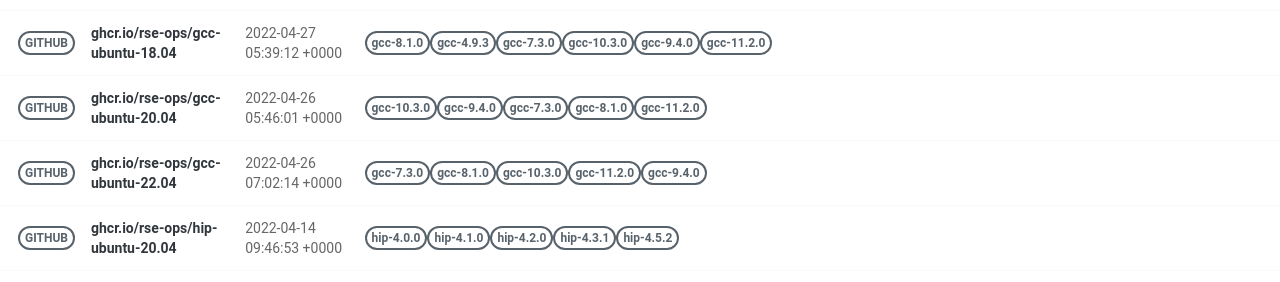
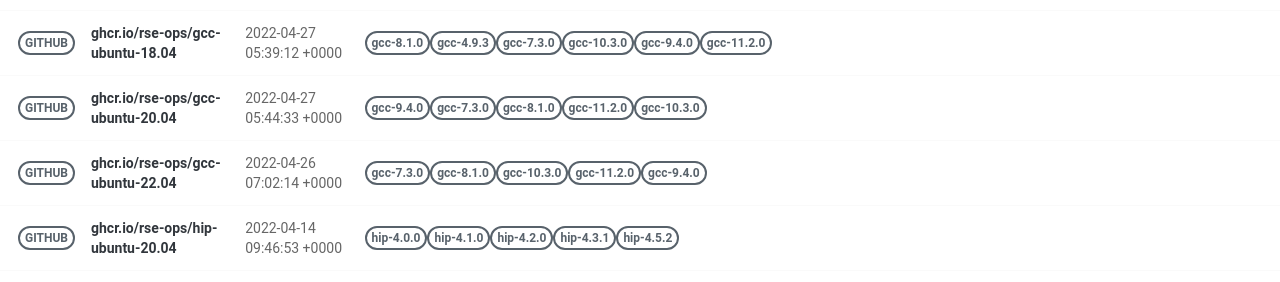
Before and after one commit to rse-ops/docker-images, a Jekyll site: the page built from pages/index.md, in a window 1280 px wide. Shown: the part 581-863 px from the top of the page. Built offline with Jekyll 4.4.1, drawn with Linux system fonts in a browser that asks for light colours; nearby versions of some CDN libraries.

Commit message:
Automated push to update library 2022-04-27

```diff
--- a/_library/ghcr.io-rse-ops-gcc-ubuntu-20.04.md
+++ b/_library/ghcr.io-rse-ops-gcc-ubuntu-20.04.md
@@ -1,14 +1,11 @@
 ---
 layout: container
 name: ghcr.io/rse-ops/gcc-ubuntu-20.04
-updated_at: 2022-04-26 05:46:01.166460
+updated_at: 2022-04-27 05:44:33.208924
 
 
 container_url: https://github.com/orgs/rse-ops/packages/container/package/gcc-ubuntu-20.04
 versions:
- - tag: gcc-10.3.0
-   dockerfile: https://github.com/rse-ops/docker-images/blob/main/ubuntu/gcc/Dockerfile
-   manifest: https://crane.ggcr.dev/manifest/ghcr.io/rse-ops/gcc-ubuntu-20.04:gcc-10.3.0
  - tag: gcc-9.4.0
    dockerfile: https://github.com/rse-ops/docker-images/blob/main/ubuntu/gcc/Dockerfile
    manifest: https://crane.ggcr.dev/manifest/ghcr.io/rse-ops/gcc-ubuntu-20.04:gcc-9.4.0
```
Also changed, not shown: other parts of _library/ghcr.io-rse-ops-gcc-ubuntu-20.04.md (+3 -0 lines).
